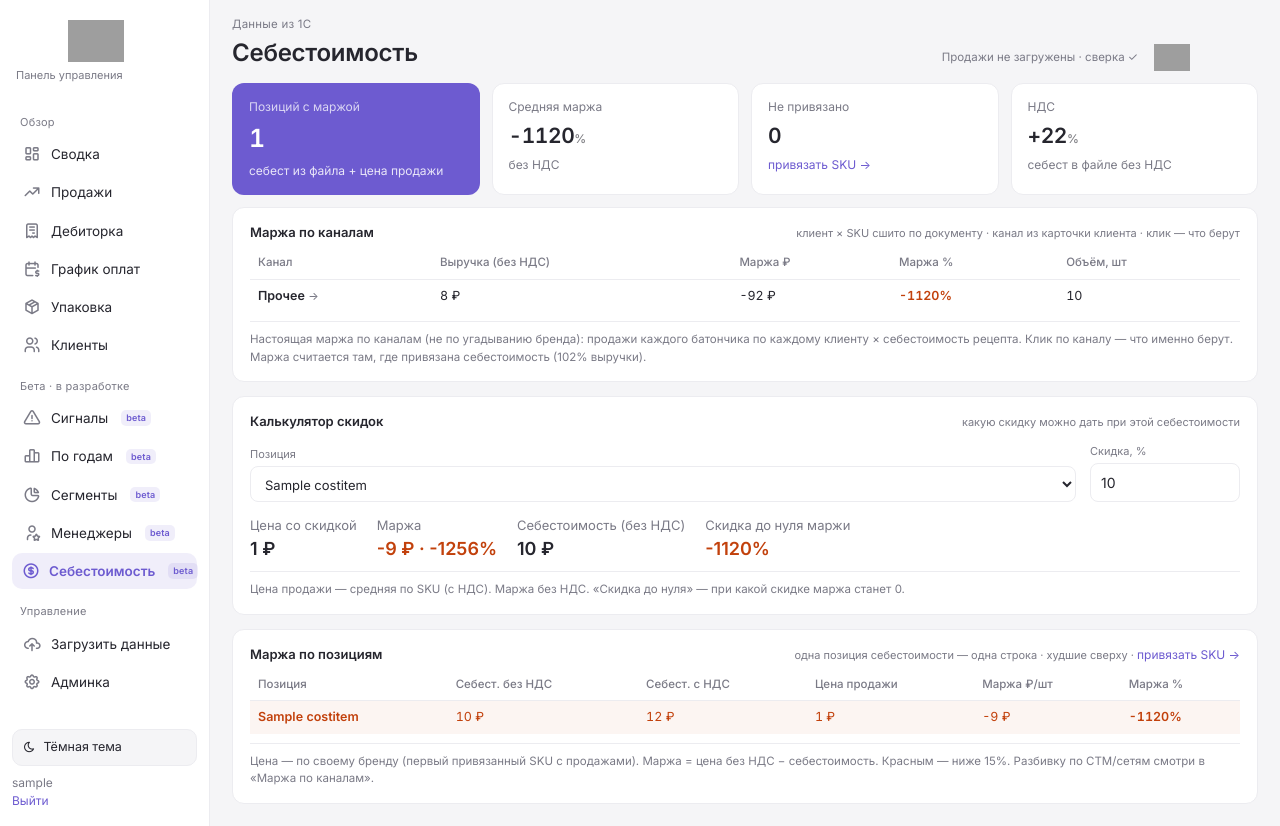
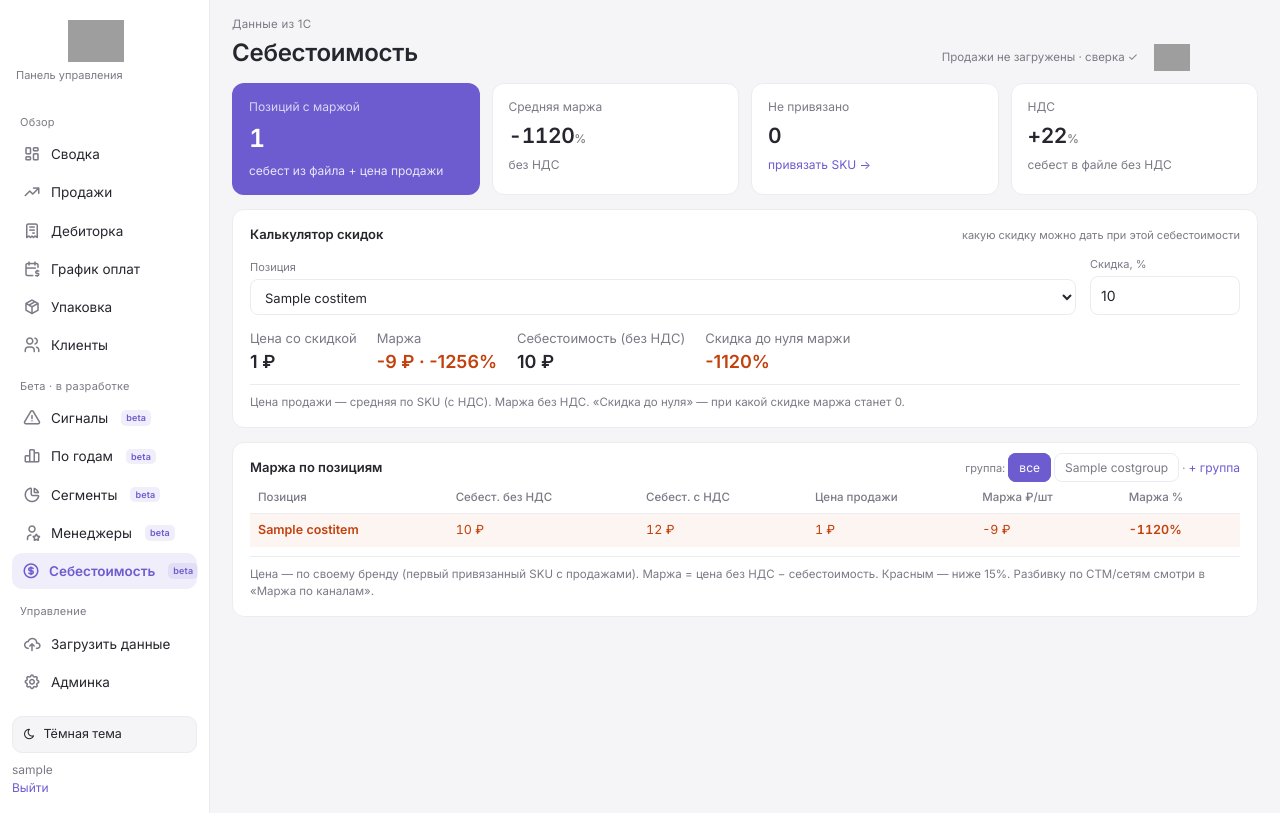
Before and after one commit to Blankeevich/kick-dashboard, a Django app: page /cost/ in a window 1280 px wide. Run offline with Django 5.2, Linux system fonts and the light colour scheme; a user stored in the database is signed in; tables that the repository leaves empty hold one stand-in row (values such as "Sample post"); grey boxes are pictures that could not be loaded.

Commit message:
Себестоимость: свои группы позиций (создаёшь в админке, кладёшь нужные позиции) + селектор группы на странице; убран авто-разрез по каналам

```diff
--- a/dashboard/metrics.py
+++ b/dashboard/metrics.py
@@ -415,8 +415,9 @@ def rfm():
             'rows': data, 'total_clients': len(data)}
 
 
-def cost_margin(vat=0.22):
-    """Себестоимость + маржа по позициям: себест (без НДС и с НДС), цена продажи, маржа."""
+def cost_margin(vat=0.22, group=None):
+    """Себестоимость + маржа по позициям: себест (без НДС и с НДС), цена продажи, маржа.
+    group — фильтр по своей группе позиций (CostGroup)."""
     from django.db.models import Max
     from .models import CostItem
     import re
@@ -432,7 +433,10 @@ def cost_margin(vat=0.22):
                 rev[k] = r['a']
                 qty[k] = r['q']
     mapped, unmapped = [], []
-    for it in CostItem.objects.prefetch_related('skus'):
+    items = CostItem.objects.prefetch_related('skus')
+    if group is not None:
+        items = items.filter(groups=group)
+    for it in items:
         cost_vat = round(it.cost * (1 + vat))
         # цена своего бренда: первый привязанный SKU, у которого есть продажи
         p = None
--- a/dashboard/models.py
+++ b/dashboard/models.py
@@ -258,6 +258,22 @@ class CostItem(models.Model):
         return self.name
 
 
+class CostGroup(models.Model):
+    """Своя группа позиций себестоимости (например «Перекрёсток», «Сети») — ведётся вручную."""
+    name = models.CharField('Название группы', max_length=120, unique=True)
+    items = models.ManyToManyField('CostItem', blank=True, related_name='groups',
+                                   verbose_name='Позиции себестоимости в группе')
+    order = models.IntegerField('Порядок', default=0)
+
+    class Meta:
+        verbose_name = 'Группа себестоимости'
+        verbose_name_plural = 'Группы себестоимости (свои)'
+        ordering = ['order', 'name']
+
+    def __str__(self):
+        return self.name
+
+
 class CostSku(models.Model):
     """Доп. SKU для позиции себестоимости: один рецепт — несколько брендов (свой + СТМ)."""
     cost = models.ForeignKey(CostItem, on_delete=models.CASCADE, related_name='skus',
--- a/dashboard/templates/dashboard/cost.html
+++ b/dashboard/templates/dashboard/cost.html
@@ -7,25 +7,6 @@
   <div class="kpi"><div class="kl">Не привязано</div><div class="kv sm {% if c.unmapped %}bad{% endif %}">{{ c.unmapped|length }}</div><div class="kf"><a href="{% url 'cost_map' %}" class="link">привязать SKU →</a></div></div>
   <div class="kpi"><div class="kl">НДС</div><div class="kv sm">+{{ c.vat_pct }}<span class="cur">%</span></div><div class="kf">себест в файле без НДС</div></div>
 </section>
-
-{% if cm.channels %}
-<div class="card wide">
-  <div class="ch"><span>Маржа по каналам</span><small>клиент × SKU сшито по документу · канал из карточки клиента · клик — что берут</small></div>
-  <table>
-    <thead><tr><th>Канал</th><th>Выручка (без НДС)</th><th>Маржа ₽</th><th>Маржа %</th><th>Объём, шт</th></tr></thead>
-    <tbody>
-      {% for ch in cm.channels %}<tr onclick="location.href='{% url 'cost_channel' ch.code %}'" style="cursor:pointer">
-        <td><b>{{ ch.channel }}</b> <span style="color:var(--ink2);font-size:11px">→</span></td>
-        <td>{{ ch.revenue|intcomma }} ₽</td>
-        <td>{{ ch.margin|intcomma }} ₽</td>
-        <td><b class="{% if ch.mp < 15 %}bad{% elif ch.mp >= 40 %}up{% endif %}">{{ ch.mp }}%</b></td>
-        <td>{{ ch.qty|intcomma }}</td>
-      </tr>{% endfor %}
-    </tbody>
-  </table>
-  <div class="foot">Настоящая маржа по каналам (не по угадыванию бренда): продажи каждого батончика по каждому клиенту × себестоимость рецепта. Клик по каналу — что именно берут. Маржа считается там, где привязана себестоимость ({{ cm.covered_pct }}% выручки).</div>
-</div>
-{% endif %}
 
 <div class="card wide" style="margin-top:14px">
   <div class="ch"><span>Калькулятор скидок</span><small>какую скидку можно дать при этой себестоимости</small></div>
@@ -40,7 +21,14 @@
 </div>
 
 <div class="card wide" style="margin-top:14px">
-  <div class="ch"><span>Маржа по позициям</span><small>одна позиция себестоимости — одна строка · худшие сверху · <a href="{% url 'cost_map' %}" class="link">привязать SKU →</a></small></div>
+  <div class="ch"><span>Маржа по позициям{% if sel_group %}: {{ sel_group.name }}{% endif %}</span>
+    <span style="font-size:11px;font-weight:400;color:var(--ink2)">
+      группа:
+      <a href="?" class="perbtn {% if not sel_group %}on{% endif %}">все</a>
+      {% for g in groups %}<a href="?group={{ g.id }}" class="perbtn {% if sel_group.id == g.id %}on{% endif %}">{{ g.name }}</a>{% endfor %}
+      · <a href="/admin/dashboard/costgroup/" class="link">+ группа</a>
+    </span>
+  </div>
   {% if c.mapped %}
   <table>
     <thead><tr><th>Позиция</th><th>Себест. без НДС</th><th>Себест. с НДС</th><th>Цена продажи</th><th>Маржа ₽/шт</th><th>Маржа %</th></tr></thead>
--- a/dashboard/views.py
+++ b/dashboard/views.py
@@ -261,8 +261,15 @@ def rfm(request):
 
 @login_required
 def cost(request):
-    return render(request, 'dashboard/cost.html', {'page': 'cost', 'c': metrics.cost_margin(),
-                  'cm': metrics.channel_margin()})
+    from .models import CostGroup
+    groups = list(CostGroup.objects.all())
+    try:
+        gid = int(request.GET.get('group'))
+    except (TypeError, ValueError):
+        gid = None
+    sel = next((g for g in groups if g.id == gid), None)
+    return render(request, 'dashboard/cost.html', {'page': 'cost',
+                  'c': metrics.cost_margin(group=sel), 'groups': groups, 'sel_group': sel})
 
 
 @login_required
```
Also changed, not shown: dashboard/admin.py (+8 -1 lines), dashboard/migrations/0013_costgroup.py (added).
